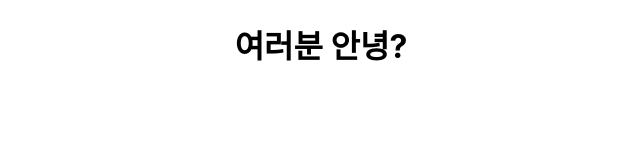
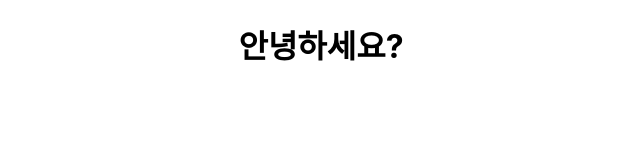
Before and after one commit to osparking/react-typescript-app, a React (Create React App) app: page / in a window 1280 px wide. Shown: the top 160 px of the page, without its empty margins (319-959 px from the left). Built offline with nearby package versions, Linux system fonts and the light colour scheme.

Commit message:
use Greeter component in App

```diff
--- a/src/App.tsx
+++ b/src/App.tsx
@@ -1,4 +1,5 @@
 import './App.css';
+import Greeter from './component/Greeter';
 
 const calculate = <T,>(param: T): T => {
   return param;
@@ -7,7 +8,7 @@ const calculate = <T,>(param: T): T => {
 function App() {
   return (
     <div className="App">
-      <h1>여러분 안녕?</h1>
+      <Greeter />
     </div>
   );
 }
```
